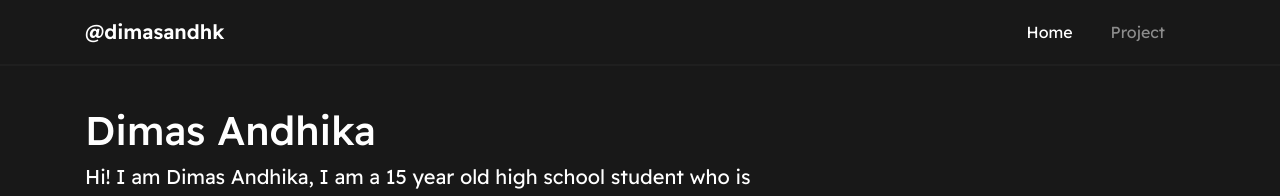
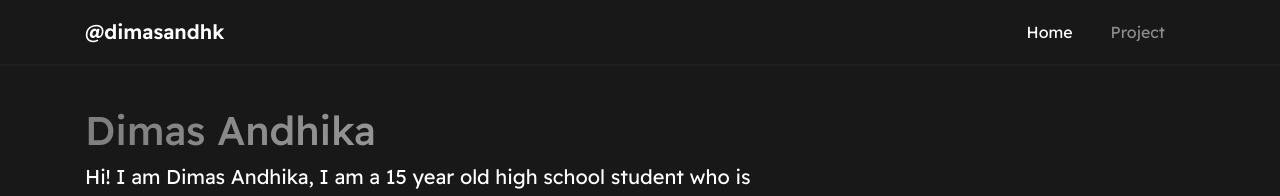
Before and after one commit to dimasandhk/dimasandhika.vercel.app, a Vue app: page / in a window 1280 px wide. Shown: the top 196 px of the page. Built offline with nearby package versions, Linux system fonts and the light colour scheme.

Commit message:
Animated Heading

```diff
--- a/src/views/Home.vue
+++ b/src/views/Home.vue
@@ -48,7 +48,25 @@ export default {
 	@include styledButton();
 }
 
+@keyframes gradient {
+	from {
+		background-position: 0;
+	}
+	to {
+		background-position: 500%;
+	}
+}
+
 .intro {
+	h1 {
+		// background-image: linear-gradient(120deg, #ff7a00, #ffc900, #f9d371, #ea5c2b, #f14a16, #ff7a00);
+		background-image: linear-gradient(120deg, #7d7d7d, #d3d3d3, #bdbdbd, #9e9e9e, #696969, #7d7d7d);
+		// background-image: linear-gradient(120deg, #696969, #d3d3d3, #7d7d7d, #9e9e9e, #bdbdbd, #7d7d7d);
+		-webkit-background-clip: text;
+		-webkit-text-fill-color: transparent;
+		background-size: 500%;
+		animation: gradient 10s linear infinite;
+	}
 	padding-bottom: 80px;
 	.desc {
 		font-size: 20px;
```
